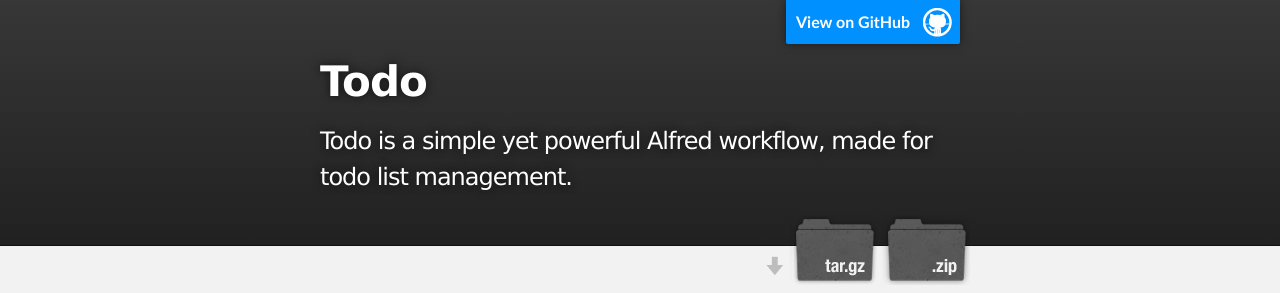
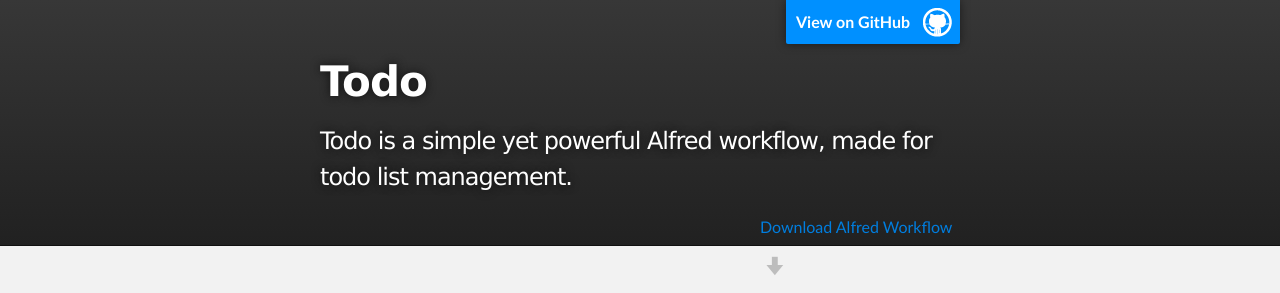
Before and after one commit to BenziAhamed/todo, a plain HTML site: page index.html in a window 1280 px wide. Shown: the top 293 px of the page. Drawn offline with Linux system fonts and the light colour scheme.

Commit message:
Update index.html

```diff
--- a/index.html
+++ b/index.html
@@ -22,8 +22,7 @@
           <h2 id="project_tagline">Todo is a simple yet powerful Alfred workflow, made for todo list management.</h2>
 
             <section id="downloads">
-              <a class="zip_download_link" href="https://github.com/BenziAhamed/todo/zipball/master">Download this project as a .zip file</a>
-              <a class="tar_download_link" href="https://github.com/BenziAhamed/todo/tarball/master">Download this project as a tar.gz file</a>
+              <a href="https://dl.dropbox.com/u/2377432/alfredv2/todo/Todo.alfredworkflow">Download Alfred Workflow</a>
             </section>
         </header>
     </div>
```
